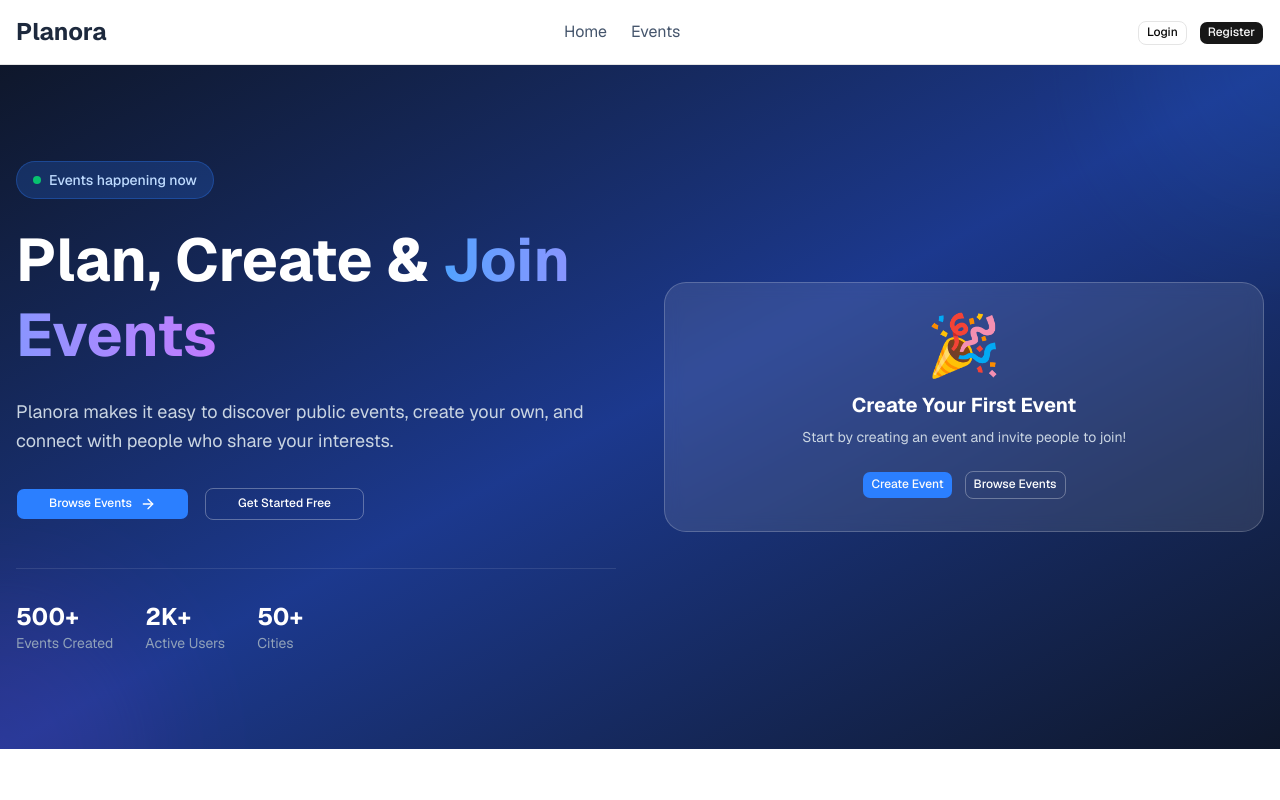
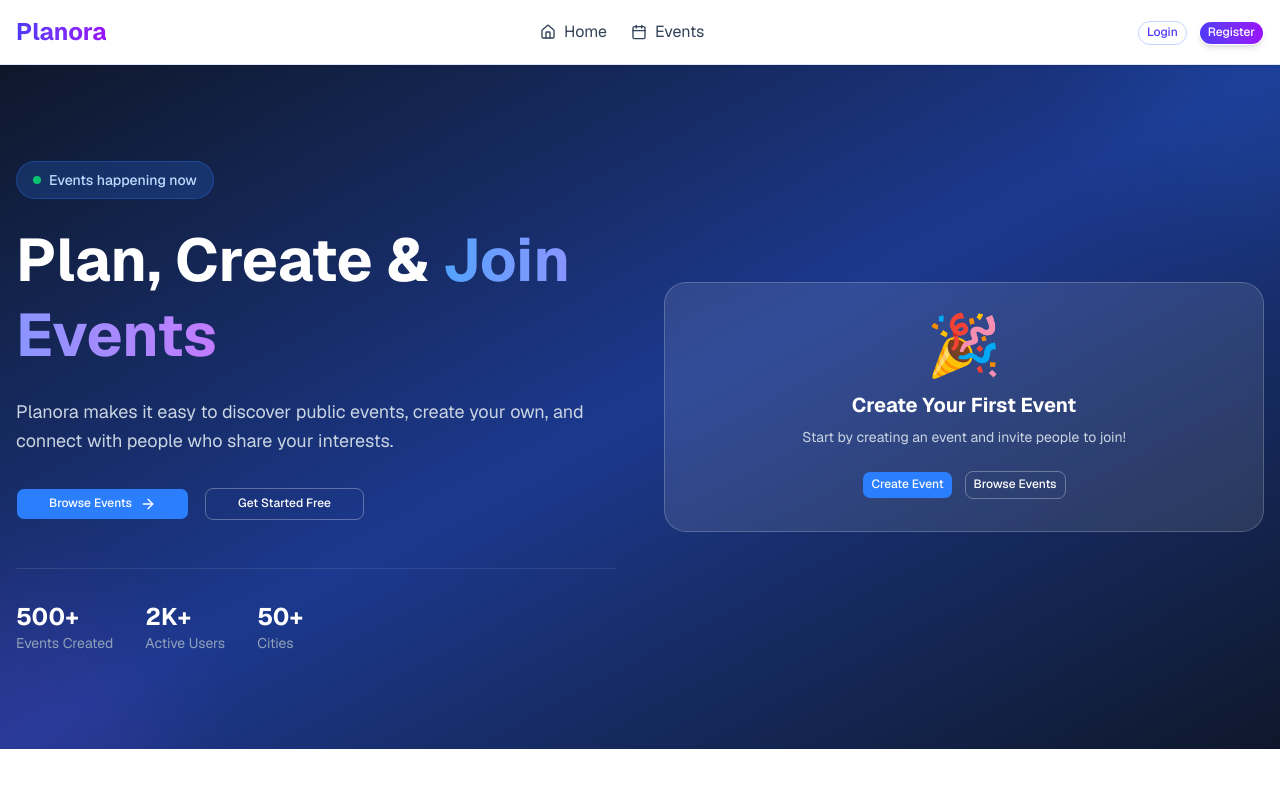
Before and after one commit to Sabbir-Rayhan/Planora-frontend, a Next.js app: page / in a window 1280 px wide. Shown: the top 800 px of the page. Built offline with nearby package versions, Linux system fonts and the light colour scheme; no server answers.

Commit message:
feat: redesign navbar with glassmorphism

```diff
--- a/src/components/shared/Navbar.tsx
+++ b/src/components/shared/Navbar.tsx
@@ -7,7 +7,15 @@ import { useRouter } from "next/navigation";
 import toast from "react-hot-toast";
 import axiosInstance from "@/lib/axios";
 import { useState } from "react";
-import { Menu, X } from "lucide-react";
+import {
+  Menu,
+  X,
+  Home,
+  Calendar,
+  LayoutDashboard,
+  User,
+  LogOut,
+} from "lucide-react";
 
 export default function Navbar() {
   const { user, isAuthenticated, clearAuth } = useAuthStore();
@@ -28,56 +36,81 @@ export default function Navbar() {
     }
   };
 
+  // Navigation links with icons
   const navLinks = (
     <>
       <Link
         href="/"
-        className="text-slate-600 hover:text-slate-900"
+        className="flex items-center gap-2 text-slate-700 hover:text-indigo-600 transition-colors duration-200"
         onClick={() => setMobileOpen(false)}
       >
-        Home
+        <Home className="w-4 h-4" />
+        <span>Home</span>
       </Link>
       <Link
         href="/events"
-        className="text-slate-600 hover:text-slate-900"
+        className="flex items-center gap-2 text-slate-700 hover:text-indigo-600 transition-colors duration-200"
         onClick={() => setMobileOpen(false)}
       >
-        Events
+        <Calendar className="w-4 h-4" />
+        <span>Events</span>
       </Link>
       {isAuthenticated && (
         <Link
-          href={user?.role === "ADMIN" ? "/dashboard/admin" : "/dashboard/user"}
-          className="text-slate-600 hover:text-slate-900"
+          href={
+            user?.role === "ADMIN" ? "/dashboard/admin" : "/dashboard/user"
+          }
+          className="flex items-center gap-2 text-slate-700 hover:text-indigo-600 transition-colors duration-200"
           onClick={() => setMobileOpen(false)}
         >
-          Dashboard
+          <LayoutDashboard className="w-4 h-4" />
+          <span>Dashboard</span>
         </Link>
       )}
     </>
   );
 
+  // Auth buttons (desktop & mobile)
   const authButtons = (
     <>
       {isAuthenticated ? (
         <div className="flex items-center gap-3">
-          <Link href="/profile" onClick={() => setMobileOpen(false)}>
-            <span className="text-sm text-slate-600 hover:text-slate-900 cursor-pointer">
-              Hi, {user?.name}
-            </span>
+          <Link
+            href="/profile"
+            className="flex items-center gap-2 text-slate-700 hover:text-indigo-600 transition-colors duration-200"
+            onClick={() => setMobileOpen(false)}
+          >
+            <User className="w-4 h-4" />
+            <span className="text-sm font-medium">Hi, {user?.name}</span>
           </Link>
-          <Button variant="outline" size="sm" onClick={handleLogout}>
+          <Button
+            variant="outline"
+            size="sm"
+            onClick={handleLogout}
+            className="rounded-full border-slate-300 hover:bg-red-50 hover:border-red-300 hover:text-red-600 transition-all duration-200"
+          >
+            <LogOut className="w-4 h-4 mr-1" />
             Logout
           </Button>
         </div>
       ) : (
         <div className="flex items-center gap-3">
           <Link href="/login" onClick={() => setMobileOpen(false)}>
-            <Button variant="outline" size="sm">
+            <Button
+              variant="outline"
+              size="sm"
+              className="rounded-full border-indigo-200 text-indigo-600 hover:bg-indigo-50 hover:border-indigo-300"
+            >
               Login
             </Button>
           </Link>
           <Link href="/register" onClick={() => setMobileOpen(false)}>
-            <Button size="sm">Register</Button>
+            <Button
+              size="sm"
+              className="rounded-full bg-gradient-to-r from-indigo-600 to-purple-600 hover:from-indigo-700 hover:to-purple-700 text-white shadow-md hover:shadow-lg transition-all duration-200"
+            >
+              Register
+            </Button>
           </Link>
         </div>
       )}
@@ -85,42 +118,46 @@ export default function Navbar() {
   );
 
   return (
-    <nav className="border-b bg-white sticky top-0 z-50">
+    <nav className="sticky top-0 z-50 backdrop-blur-lg bg-white/80 border-b border-indigo-100 shadow-sm">
       <div className="max-w-7xl mx-auto px-4 h-16 flex items-center justify-between">
-
         {/* Logo */}
-        <Link href="/" className="text-2xl font-bold text-slate-800">
+        <Link
+          href="/"
+          className="text-2xl font-bold bg-gradient-to-r from-indigo-600 to-purple-600 bg-clip-text text-transparent hover:from-indigo-700 hover:to-purple-700 transition-all duration-200"
+        >
           Planora
         </Link>
 
-        {/* Desktop Nav — hidden on mobile */}
-        <div className="hidden md:flex items-center gap-6">
-          {navLinks}
-        </div>
+        {/* Desktop Navigation */}
+        <div className="hidden md:flex items-center gap-6">{navLinks}</div>
 
-        {/* Desktop Auth — hidden on mobile */}
-        <div className="hidden md:flex items-center gap-3">
-          {authButtons}
-        </div>
+        {/* Desktop Auth */}
+        <div className="hidden md:flex items-center gap-3">{authButtons}</div>
 
-        {/* Mobile Hamburger — shown only on mobile */}
+        {/* Mobile Menu Toggle */}
         <button
-          className="md:hidden text-slate-600"
+          className="md:hidden p-2 rounded-full hover:bg-indigo-50 transition-colors duration-200"
           onClick={() => setMobileOpen(!mobileOpen)}
         >
-          {mobileOpen ? <X className="w-6 h-6" /> : <Menu className="w-6 h-6" />}
+          {mobileOpen ? (
+            <X className="w-5 h-5 text-slate-700" />
+          ) : (
+            <Menu className="w-5 h-5 text-slate-700" />
+          )}
         </button>
       </div>
 
-      {/* Mobile Menu Dropdown */}
-      {mobileOpen && (
-        <div className="md:hidden border-t bg-white px-4 py-4 flex flex-col gap-4">
+      {/* Mobile Menu with Slide Animation */}
+      <div
+        className={`md:hidden overflow-hidden transition-all duration-300 ease-in-out ${
+          mobileOpen ? "max-h-96 opacity-100" : "max-h-0 opacity-0"
+        }`}
+      >
+        <div className="border-t border-indigo-100 bg-white/95 backdrop-blur-sm px-4 py-4 flex flex-col gap-4">
           {navLinks}
-          <div className="pt-2 border-t">
-            {authButtons}
-          </div>
+          <div className="pt-2 border-t border-indigo-100">{authButtons}</div>
         </div>
-      )}
+      </div>
     </nav>
   );
 }
```
